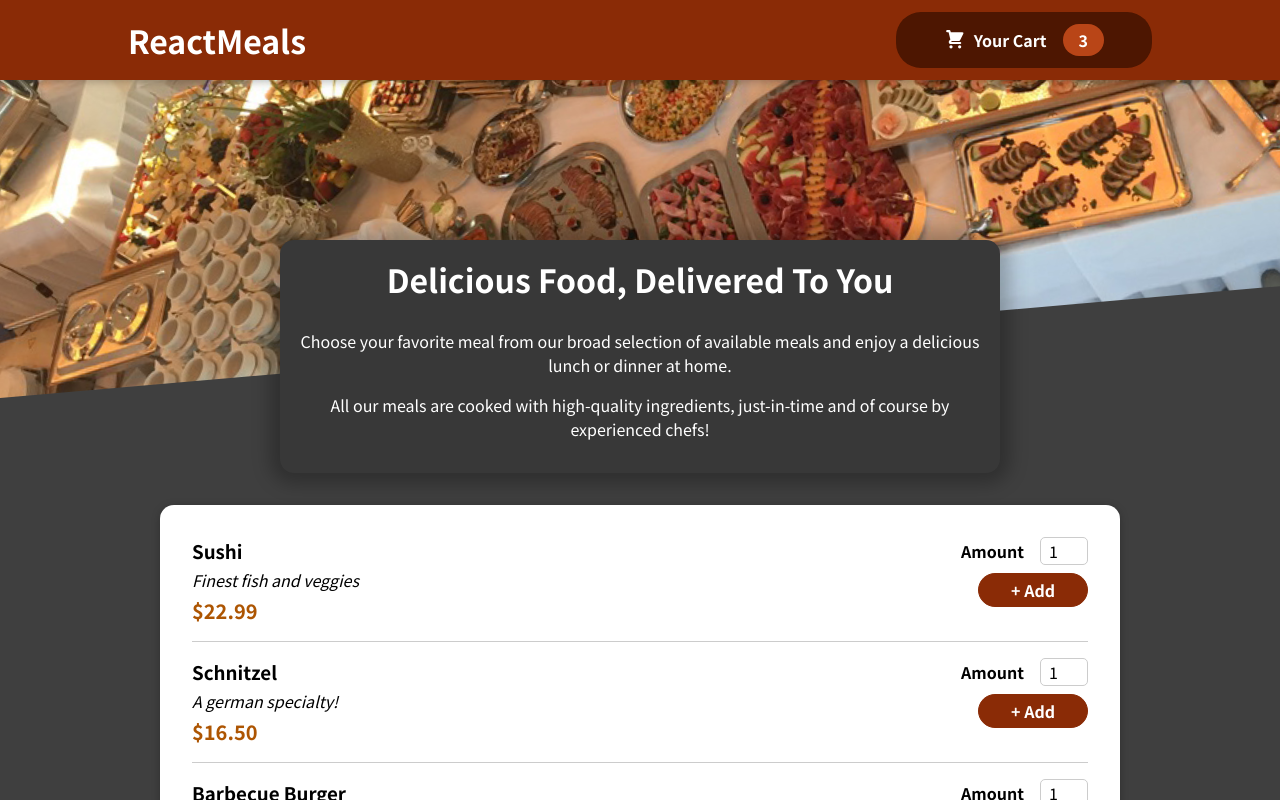
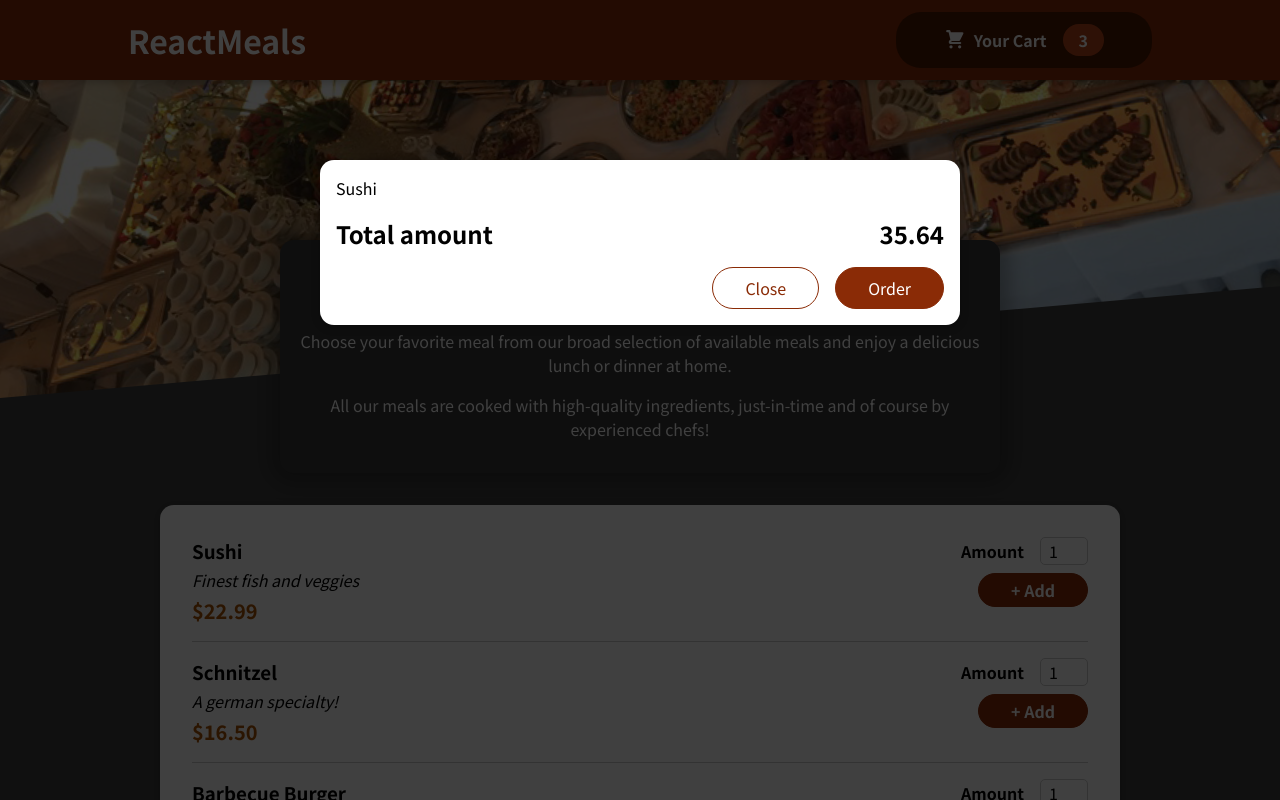
Before and after one commit to ericserrat/react-meal, a React (Create React App) app: page / in a window 1280 px wide. Shown: the top 800 px of the page. Built offline with nearby package versions, Linux system fonts and the light colour scheme.

Commit message:
Add cart component (using portal)

```diff
--- a/public/index.html
+++ b/public/index.html
@@ -28,6 +28,7 @@
   </head>
   <body>
     <noscript>You need to enable JavaScript to run this app.</noscript>
+    <div id="overlays"></div>
     <div id="root"></div>
     <!--
       This HTML file is a template.
--- a/src/App.js
+++ b/src/App.js
@@ -1,10 +1,12 @@
 import React, {Fragment} from 'react';
 import Header from './components/Layout/Header';
 import Meals from './components/Meals/Meals';
+import Cart from './components/Cart/Cart';
 
 const App = () => {
   return (
     <Fragment>
+      <Cart />
       <Header />
       <main>
         <Meals />
--- /dev/null
+++ b/src/components/Cart/Cart.js
@@ -0,0 +1,25 @@
+import React from 'react';
+import classes from './Cart.module.css';
+import Modal from '../UI/Modal';
+
+const Cart = () => {
+  const cartItems = [{id: 'c1', name: 'Sushi', amount: 2, price: 12.99}].map(i => <li key={i.id}>{i.name}</li>);
+
+  return (
+    <Modal>
+      <ul className={classes['cart-items']}>
+        {cartItems}
+      </ul>
+      <div className={classes.total}>
+        <span>Total amount</span>
+        <span>35.64</span>
+      </div>
+      <div className={classes.actions}>
+        <button className={classes['button--alt']}>Close</button>
+        <button className={classes.button}>Order</button>
+      </div>
+    </Modal>
+  );
+};
+
+export default Cart;
--- /dev/null
+++ b/src/components/Cart/Cart.module.css
@@ -0,0 +1,46 @@
+.cart-items {
+    list-style: none;
+    margin: 0;
+    padding: 0;
+    max-height: 20rem;
+    overflow: auto;
+}
+
+.total {
+    display: flex;
+    justify-content: space-between;
+    align-items: center;
+    font-weight: bold;
+    font-size: 1.5rem;
+    margin: 1rem 0;
+}
+
+.actions {
+    text-align: right;
+}
+
+.actions button {
+    font: inherit;
+    cursor: pointer;
+    background-color: transparent;
+    border: 1px solid #8a2b06;
+    padding: 0.5rem 2rem;
+    border-radius: 25px;
+    margin-left: 1rem;
+}
+
+.actions button:hover,
+.actions button:active {
+    background-color: #5a1a01;
+    border-color: #5a1a01;
+    color: white;
+}
+
+.actions .button--alt {
+    color: #8a2b06;
+}
+
+.actions .button {
+    background-color: #8a2b06;
+    color: white;
+}
--- /dev/null
+++ b/src/components/UI/Modal.js
@@ -0,0 +1,28 @@
+import React, {Fragment} from 'react';
+import ReactDOM from 'react-dom';
+import classes from './Modal.module.css';
+
+const Backdrop = () => {
+  return <div className={classes.backdrop}/>;
+};
+
+const ModalOverlay = props => {
+  return (
+    <div className={classes.modal}>
+      <div>{props.children}</div>
+    </div>
+  );
+};
+
+const portalElement = document.getElementById('overlays');
+
+const Modal = props => {
+  return (
+    <Fragment>
+      {ReactDOM.createPortal(<Backdrop />, portalElement)}
+      {ReactDOM.createPortal(<ModalOverlay>{props.children}</ModalOverlay>, portalElement)}
+    </Fragment>
+  );
+};
+
+export default Modal;
--- /dev/null
+++ b/src/components/UI/Modal.module.css
@@ -0,0 +1,40 @@
+.backdrop {
+    position: fixed;
+    top: 0;
+    left: 0;
+    width: 100%;
+    height: 100vh;
+    z-index: 20;
+    background-color: rgba(0, 0, 0, 0.75);
+}
+
+.modal {
+    position: fixed;
+    top: 20vh;
+    left: 5%;
+    width: 90%;
+    background-color: white;
+    padding: 1rem;
+    border-radius: 14px;
+    box-shadow: 0 2px 8px rgba(0, 0, 0, 0.25);
+    z-index: 30;
+    animation: slide-down 300ms ease-out forwards;
+}
+
+@media (min-width: 768px) {
+    .modal {
+        width: 40rem;
+        left: calc(50% - 20rem);
+    }
+}
+
+@keyframes slide-down {
+    from {
+        opacity: 0;
+        transform: translateY(-3rem);
+    }
+    to {
+        opacity: 1;
+        transform: translateY(0);
+    }
+}
```
